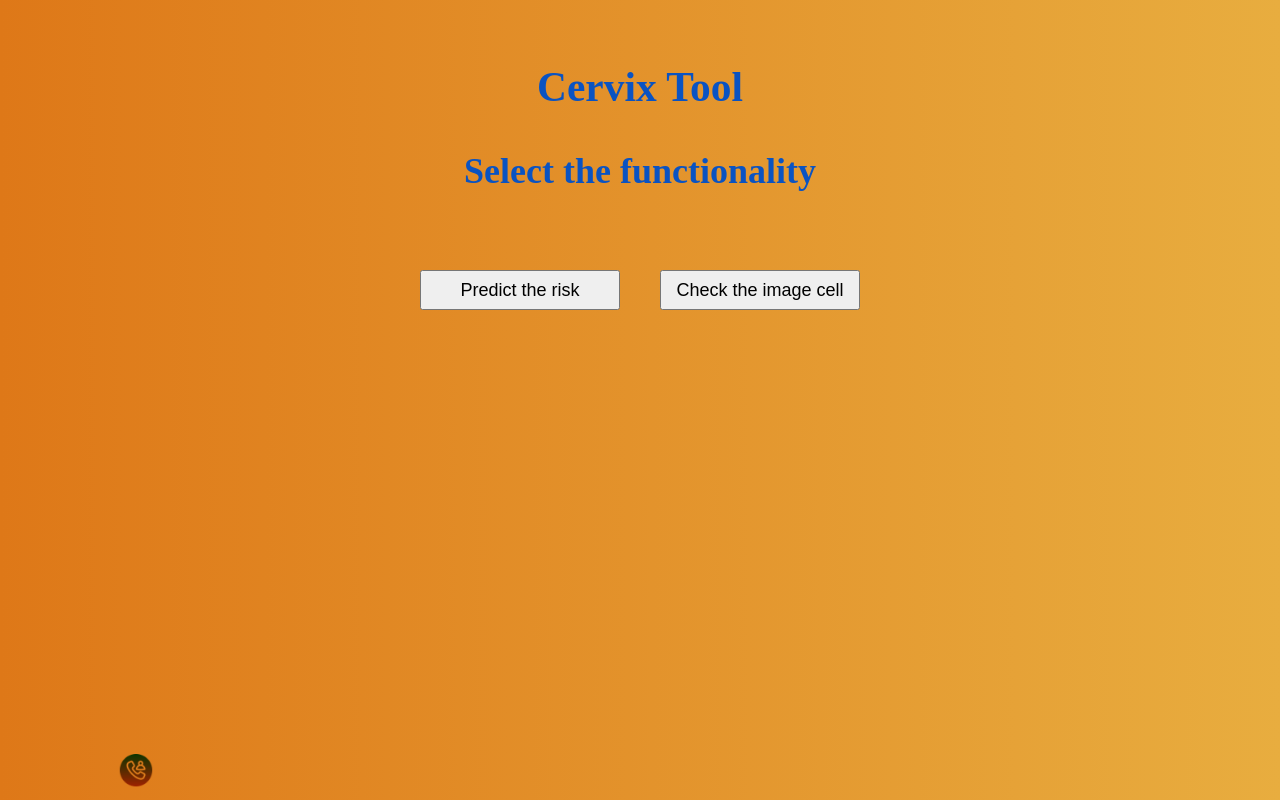
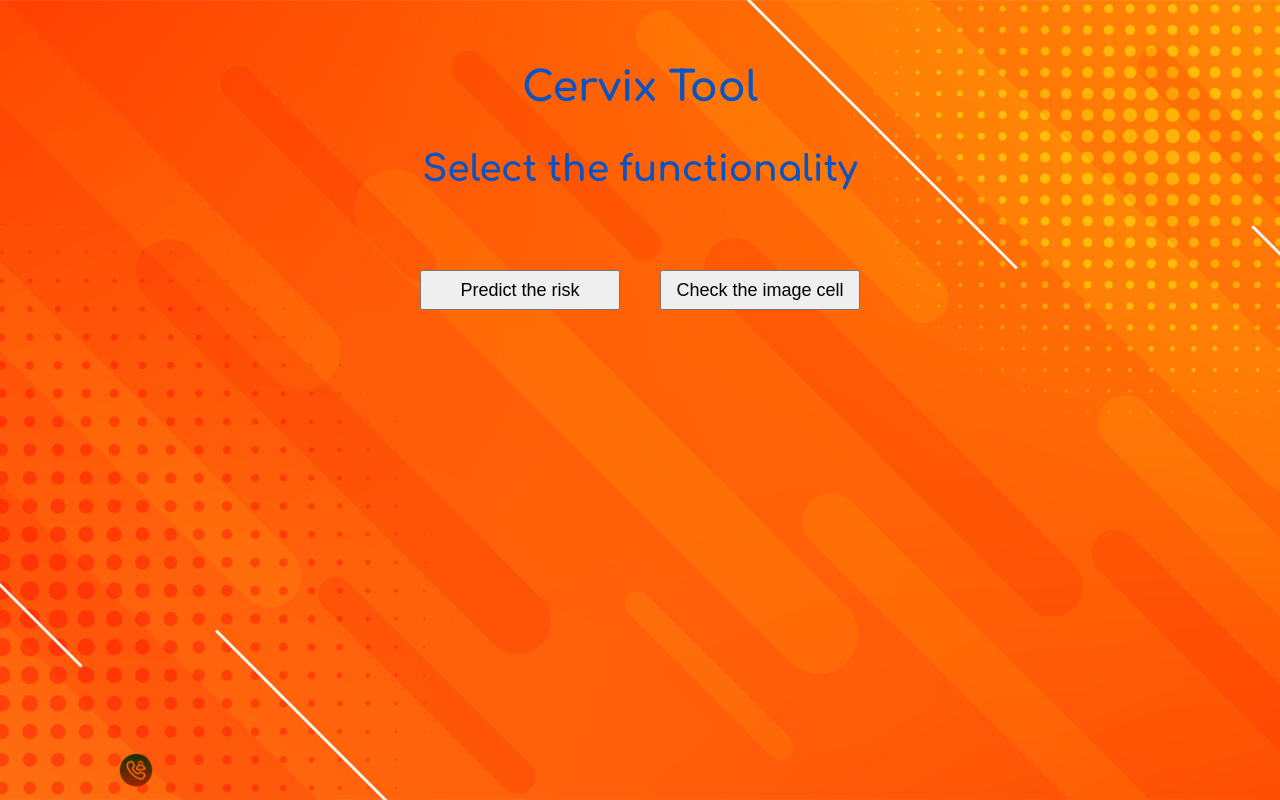
Before and after one commit to michlun/DSR_Cervix_Tool_projects, a Flask app: page /index in a window 1280 px wide. Run offline with Flask 3, Linux system fonts and the light colour scheme.

Commit message:
Update - Font change to Google Font - Set Image as background

```diff
--- a/app/static/css/style-home.css
+++ b/app/static/css/style-home.css
@@ -1,10 +1,17 @@
+@import url('https://fonts.googleapis.com/css2?family=Comfortaa:wght@700&display=swap');
+
 * {
   box-sizing: border-box;
 }
 
 body {
+    font-family: 'Comfortaa', cursive;
     margin: 0;
-    background: linear-gradient(to left, #e8ad3f,#de7818);
+    background-image: url('/static/background/bk.jpg');
+    background-repeat: no-repeat;
+    background-size: cover;
+    background-position: center;
+    background-attachment: fixed;
 }
 
 .title {
--- a/app/templates/base.html
+++ b/app/templates/base.html
@@ -2,6 +2,7 @@
 <html lang="en">
 <head>
     <link href="{{ url_for('static', filename='css/style-home.css') }}" rel="stylesheet" type="text/css">
+    <link rel="preload" href="/static/background/bk.jpg" as="image">
     <script src="{{ url_for('static', filename='javascript/query.js') }}"></script>
     <meta charset="UTF-8">
     <title class="title">Cervix Tool</title>
```
Also changed, not shown: app/static/background/bk.jpg (added).
